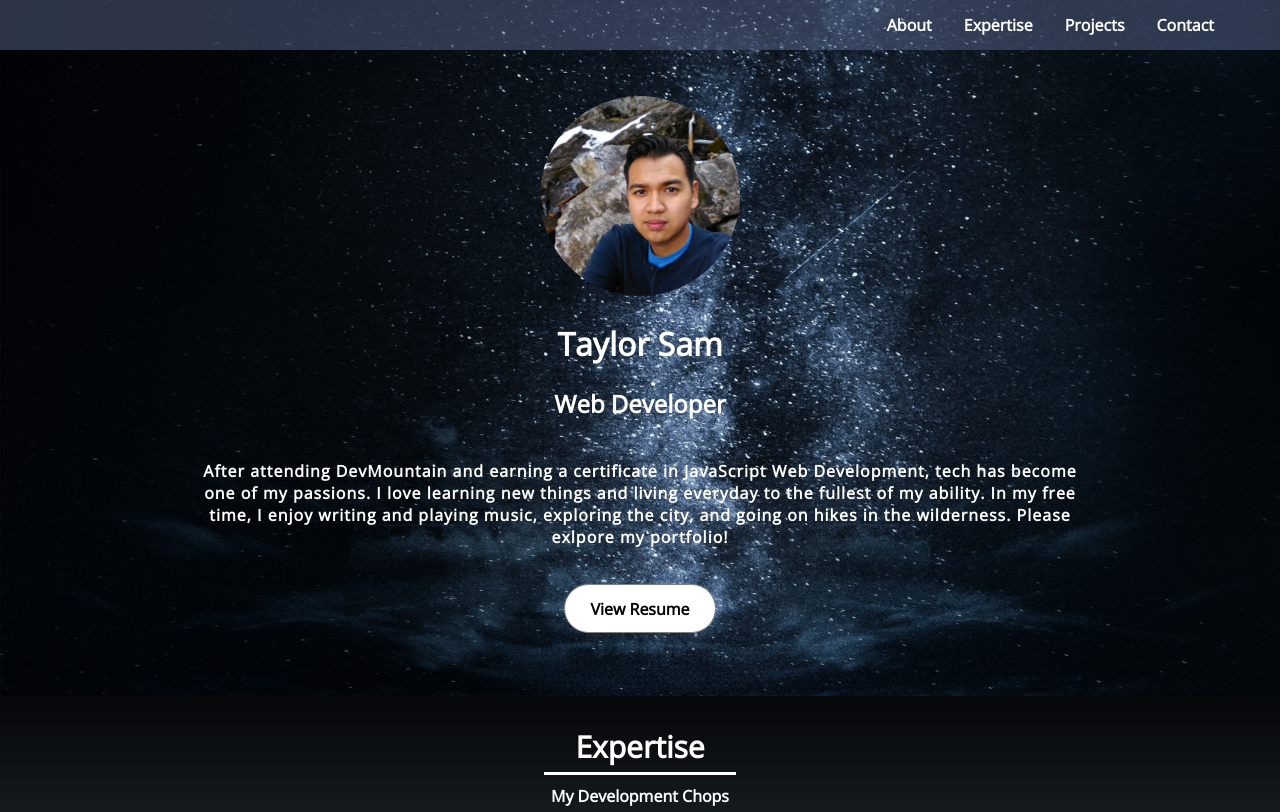
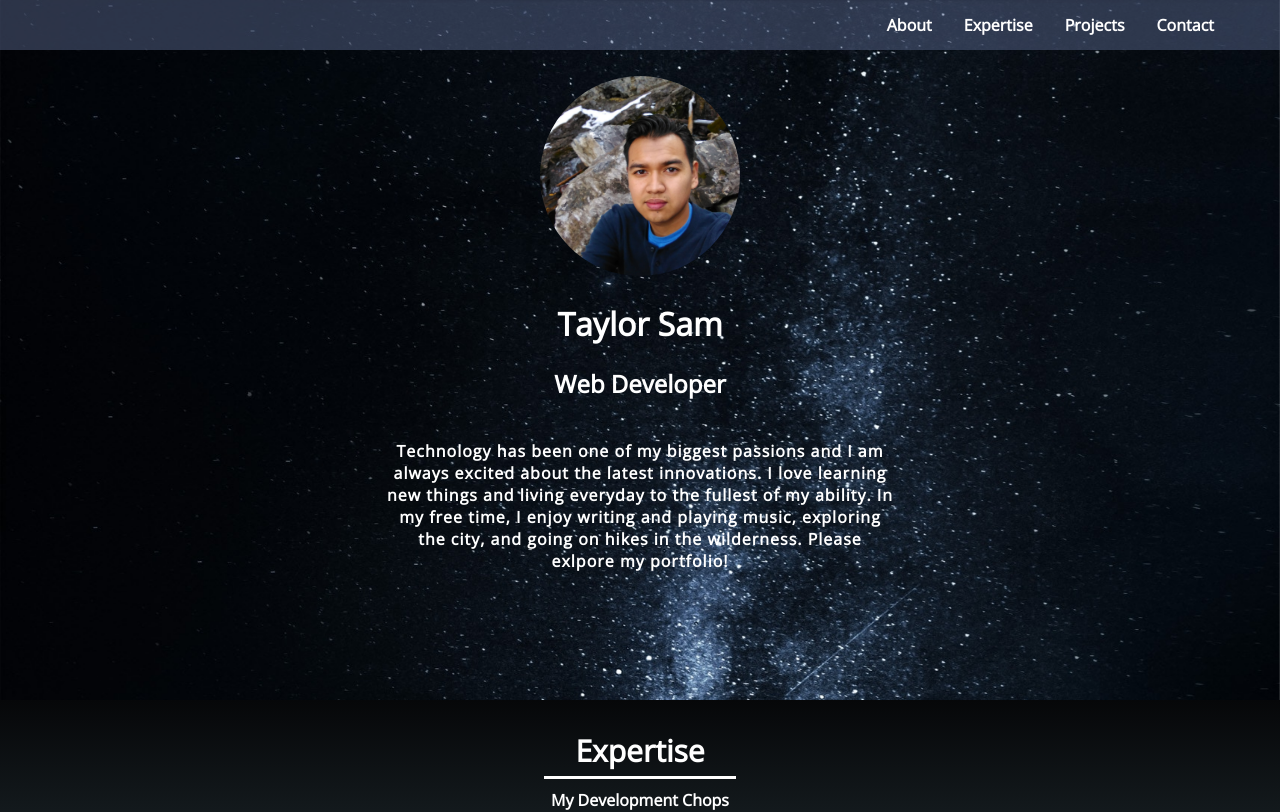
Before and after one commit to taylorsam209/personal-portfolio, a React (Create React App) app: page / in a window 1280 px wide. Shown: the top 812 px of the page. Built offline with nearby package versions, Linux system fonts and the light colour scheme; the HTML template or start-up script is replaced by a standard one.

Commit message:
Added parallax effect to background, removed resume, and edit bio

```diff
--- a/package.json
+++ b/package.json
@@ -15,6 +15,7 @@
     "react": "^16.1.1",
     "react-anchor-link-smooth-scroll": "^1.0.5",
     "react-dom": "^16.1.1",
+    "react-parallax": "^1.8.0",
     "react-scripts": "1.0.17",
     "react-scrollable-anchor": "^0.5.0"
   },
--- a/src/App.css
+++ b/src/App.css
@@ -13,6 +13,7 @@ h1, h2 {
   position: fixed;
   width: 100vw;
   background-color: rgba(97, 111, 151, .45);
+  z-index: 5;
 }
 
 .nav {
--- a/src/components/About/About.css
+++ b/src/components/About/About.css
@@ -1,16 +1,17 @@
 .About {
-    padding-top:46px;
-    height: 900px;
+    /* padding-top:46px; */
+    height: 800px;
     width: 100%;
-    background-image: url("../../assets/galaxy.jpg");
+    /* background-color: red; */
+    /* background-image: url("../../assets/galaxy.jpg");
     background-repeat: no-repeat;
     background-size: cover;
-    background-position: center;
+    background-position: center; */
 }
 
 .bio-img {
     object-fit: cover;
-    margin-top: 30px;
+    margin-top: 76px;
     height:200px;
     width: 200px;
     border-radius: 100%;
@@ -23,9 +24,6 @@
 }
 
 @media (min-width: 700px) {
-    .bio-img{
-        margin-top: 50px;
-    }
     .bio-description {
         padding: 0 70px 20px 70px;
     }
@@ -33,10 +31,10 @@
 
 @media (min-width: 900px) {
     .About {
-        height: 650px;
+        height: 700px;
     }
 
     .bio-description {
-        padding: 20px 200px;
+        padding: 20px 30%;
     }
 }
--- a/src/components/About/About.js
+++ b/src/components/About/About.js
@@ -1,28 +1,33 @@
 import React, { Component } from 'react';
 import './About.css';
 import resume from '../../assets/resume.pdf'
-import profile from "../../assets/profile.jpg"
+import {Parallax} from 'react-parallax';
+import profile from "../../assets/profile.jpg";
+import galaxy from '../../assets/galaxy.jpg'
 
 class About extends Component {
     render() {
         return (
-            <div className='About'>
-
+            // <div className='About'>
+                <Parallax className='About'
+                bgImage={galaxy}
+                strength={230}
+                >
                 <img className="bio-img" src={profile} alt="Profile" />
 
                 <h1>Taylor Sam</h1>
                 <h2>Web Developer</h2>
                 <p className="bio-description">
-                    After attending DevMountain and earning a certificate in
-                    JavaScript Web Development, tech has become one of my passions.
+                    Technology has been one of my biggest passions and I am always excited about the latest innovations.
                     I love learning new things and living everyday to the fullest of my ability.
                     In my free time, I enjoy writing and playing music, exploring
                     the city, and going on hikes in the wilderness.
                     Please exlpore my portfolio!
                 </p>
-                <a href={resume} style={{ textDecoration: "none" }} target="blank"><div className="button">View Resume</div></a>
+                {/* <a href={resume} style={{ textDecoration: "none" }} target="blank"><div className="button">View Resume</div></a> */}
+                </Parallax>
 
-            </div>
+            // </div>
         )
     }
 }
--- a/src/components/Contact/Contact.js
+++ b/src/components/Contact/Contact.js
@@ -7,7 +7,7 @@ const Contact = () => {
     return (
         <div className='Contact'>
             <h1>Contact</h1>
-            <h2>Want to Work Together?</h2>
+            <h2>Let's Work Together</h2>
             <h3>I'm always open to discussing new opportunities. Shoot me an email at taylorsam209@gmail.com</h3>
             <h4> Have a look at my profiles below:</h4>
             <ul>
```
Also changed, not shown: 1 other file (tests, documents, lock files or other folders).
